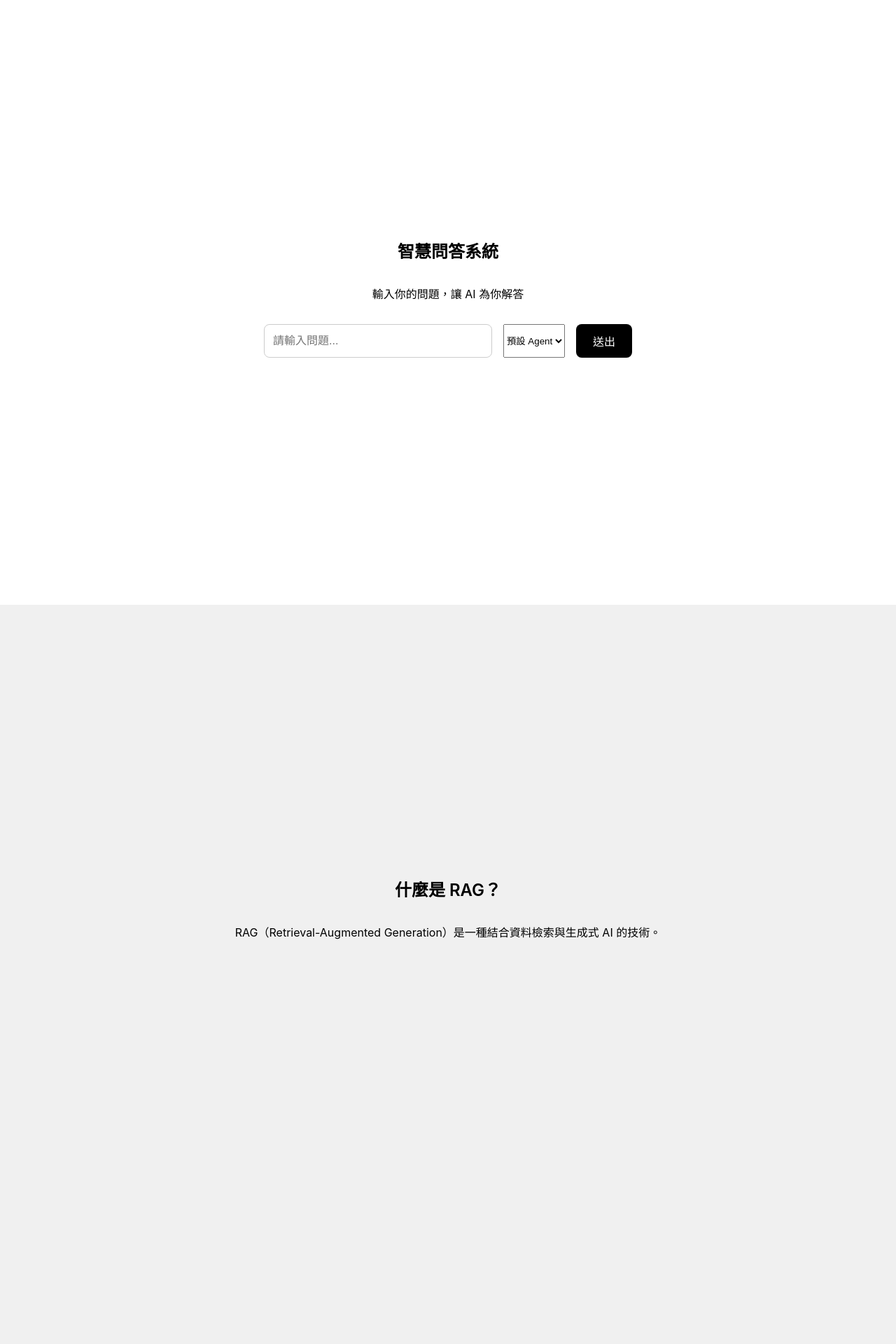
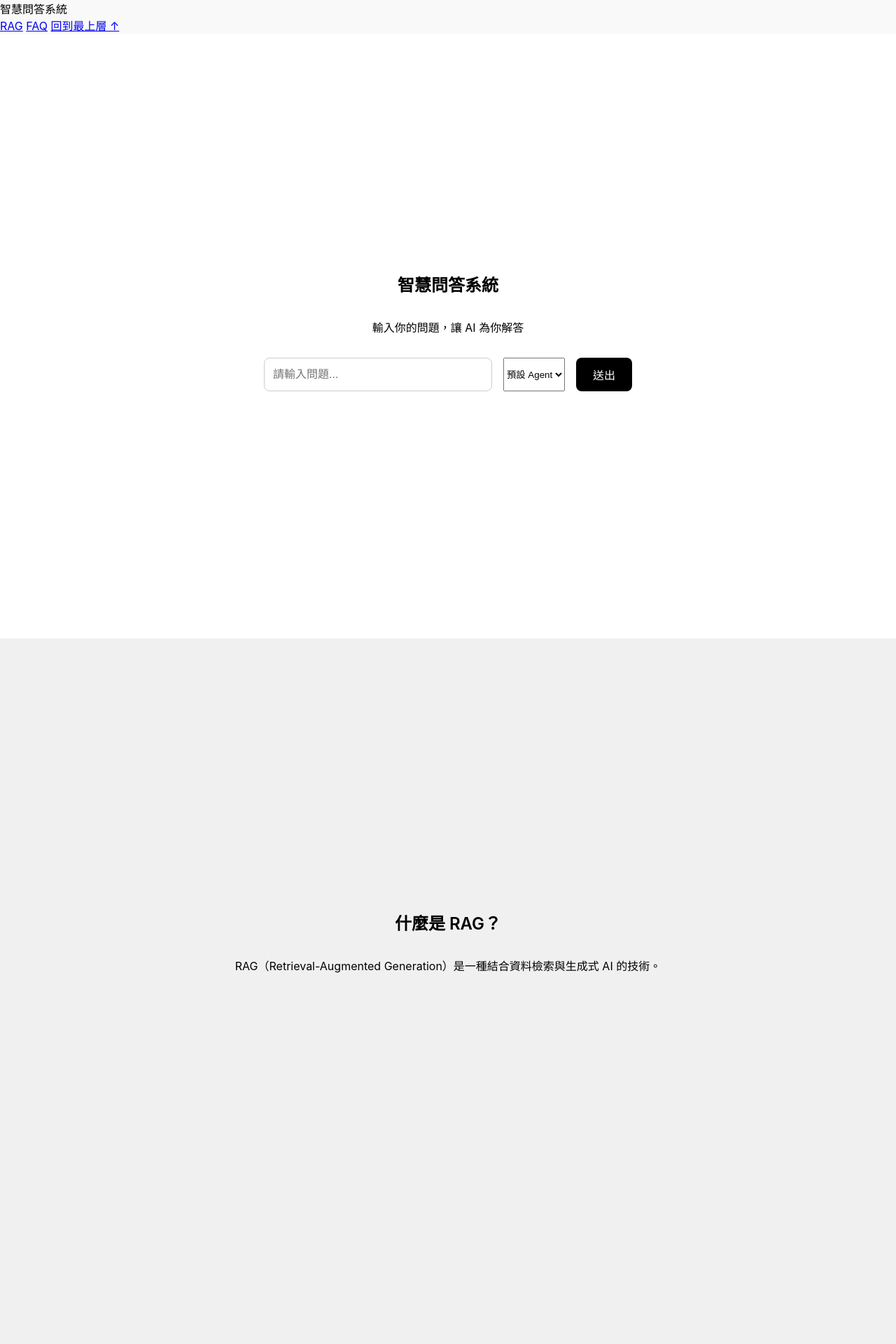
Before and after one commit to UsernameJasonHsu/RAG-Agent, a FastAPI app: page / in a window 1280 px wide. Shown: the top 1920 px of the page at 70% size. Before the commit the page ends 1342 px from the top, so only its background shows below. Run offline with FastAPI, Linux system fonts and the light colour scheme; parts of the project's set-up code (start-up, migrations or seed data) failed here and were passed over.

Commit message:
Add navigation and update stylesheet link

```diff
--- a/app/templates/index.html
+++ b/app/templates/index.html
@@ -4,13 +4,27 @@
   <meta charset="UTF-8" />
   <meta name="viewport" content="width=device-width, initial-scale=1.0" />
   <title>智慧問答系統</title>
-  <link rel="stylesheet" href="/static/style.css" />
+  <link rel="stylesheet" href="/static/style.css?v=20251224" />
 </head>
 <body>
-  <section class="hero">
+  <!-- 頂部錨點 -->
+  <div id="top"></div>
+
+  <!-- 導覽列 -->
+  <nav class="navbar">
+    <div class="nav-left">智慧問答系統</div>
+    <div class="nav-right">
+      <a href="#rag-info">RAG</a>
+      <a href="#faq">FAQ</a>
+      <a href="#top">回到最上層 ↑</a>
+    </div>
+  </nav>
+
+  <div class="page">
+    <section class="hero card">
       <h1>智慧問答系統</h1>
-    <p>輸入你的問題，讓 AI 為你解答</p>
-    <form id="qa-form">
+      <p class="subtitle">輸入你的問題，讓 AI 為你解答</p>
+      <form id="qa-form" class="form-inline">
         <input type="text" id="question" placeholder="請輸入問題..." required />
         <select id="agent-select">
           <option value="default">預設 Agent</option>
@@ -19,16 +33,23 @@
           <option value="legal">法律 Agent</option>
           <option value="tech">科技 Agent</option>
         </select>
-      <button type="submit">送出</button>
+        <button type="submit" class="btn-primary">送出</button>
       </form>
-    <div id="answer-box"></div>
+
+      <div id="answer-box" class="answer"></div>
     </section>
 
-  <section class="info">
+    <section class="info" id="rag-info">
       <h2>什麼是 RAG？</h2>
       <p>RAG（Retrieval-Augmented Generation）是一種結合資料檢索與生成式 AI 的技術。</p>
     </section>
 
+    <section class="info" id="faq">
+      <h2>常見問題</h2>
+      <p>例如：如何選擇合適的 Agent？如何撰寫更精準的問題？</p>
+    </section>
+  </div>
+
   <script src="/static/script.js"></script>
 </body>
 </html>
```
Lines whose indentation alone changed are shown as unchanged.
